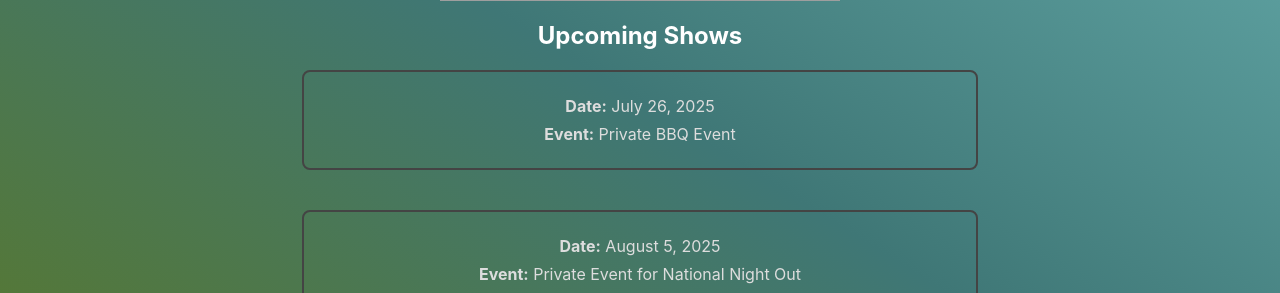
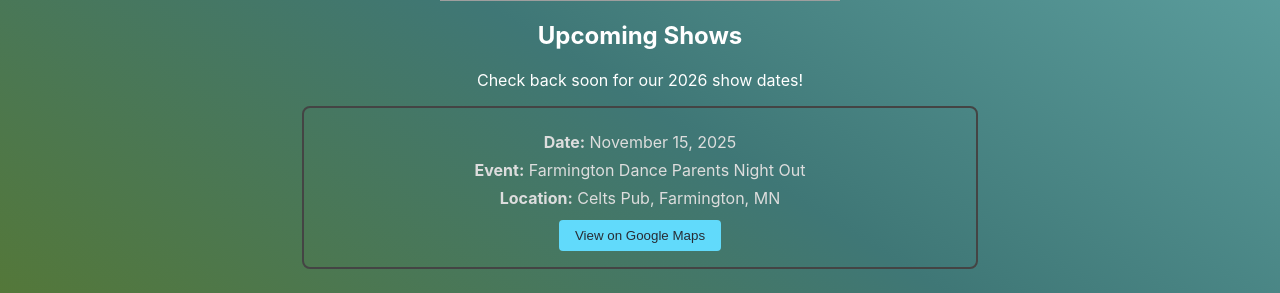
Before and after one commit to cgamlin/feeling-minnesota-band, a React (Create React App) app: page / in a window 1280 px wide. Shown: the part 347-640 px from the top of the page. Built offline with nearby package versions, Linux system fonts and the light colour scheme; grey boxes are pictures that could not be loaded.

Commit message:
add latest show

```diff
--- a/src/components/Shows.jsx
+++ b/src/components/Shows.jsx
@@ -2,8 +2,9 @@ import '../styles/Shows.css';
 
 export default function Shows() {
   const shows = [
-    { date: 'July 26, 2025', event: 'Private BBQ Event', location: '' },
+    { date: 'November 15, 2025', event: 'Farmington Dance Parents Night Out', location: 'Celts Pub, Farmington, MN' },
     { date: 'August 5, 2025', event: 'Private Event for National Night Out', location: 'Lakeville, MN' },
+    { date: 'July 26, 2025', event: 'Private BBQ Event', location: '' }
   ];
 
   const handleShowClick = (show) => {
@@ -13,6 +14,7 @@ export default function Shows() {
   return (
     <div>
       <h2>Upcoming Shows</h2>
+      <p>Check back soon for our 2026 show dates!</p>
       <ul className="shows-list">
         {shows.map((show, index) => (
           <li key={index} className="show-item">
--- a/src/styles/Shows.css
+++ b/src/styles/Shows.css
@@ -1,4 +1,4 @@
-h2 {
+h2, p {
   color: white;
 }
 
```
